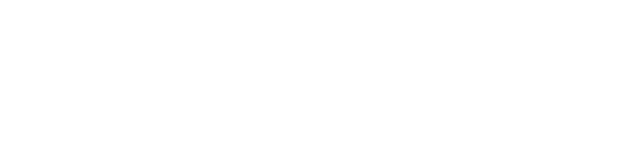
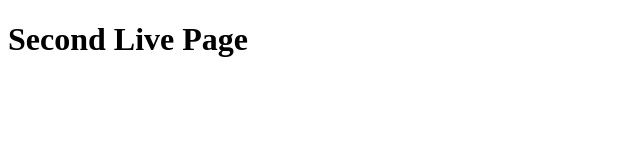
Before and after one commit to jianxing-ma/project2, a plain HTML site: page index.html in a window 1280 px wide. Shown: the whole page, without its empty margins (0-640 px from the left). Drawn offline with Linux system fonts and the light colour scheme.

Commit message:
added headline

```diff
--- a/index.html
+++ b/index.html
@@ -5,6 +5,7 @@
     <meta charset="UTF-8">
     <meta name="viewport" content="width=device-width, initial-scale=1.0">
     <title>Project 2</title>
+    <h1 bold>Second Live Page</h1>
 </head>
 
 <body>
```
